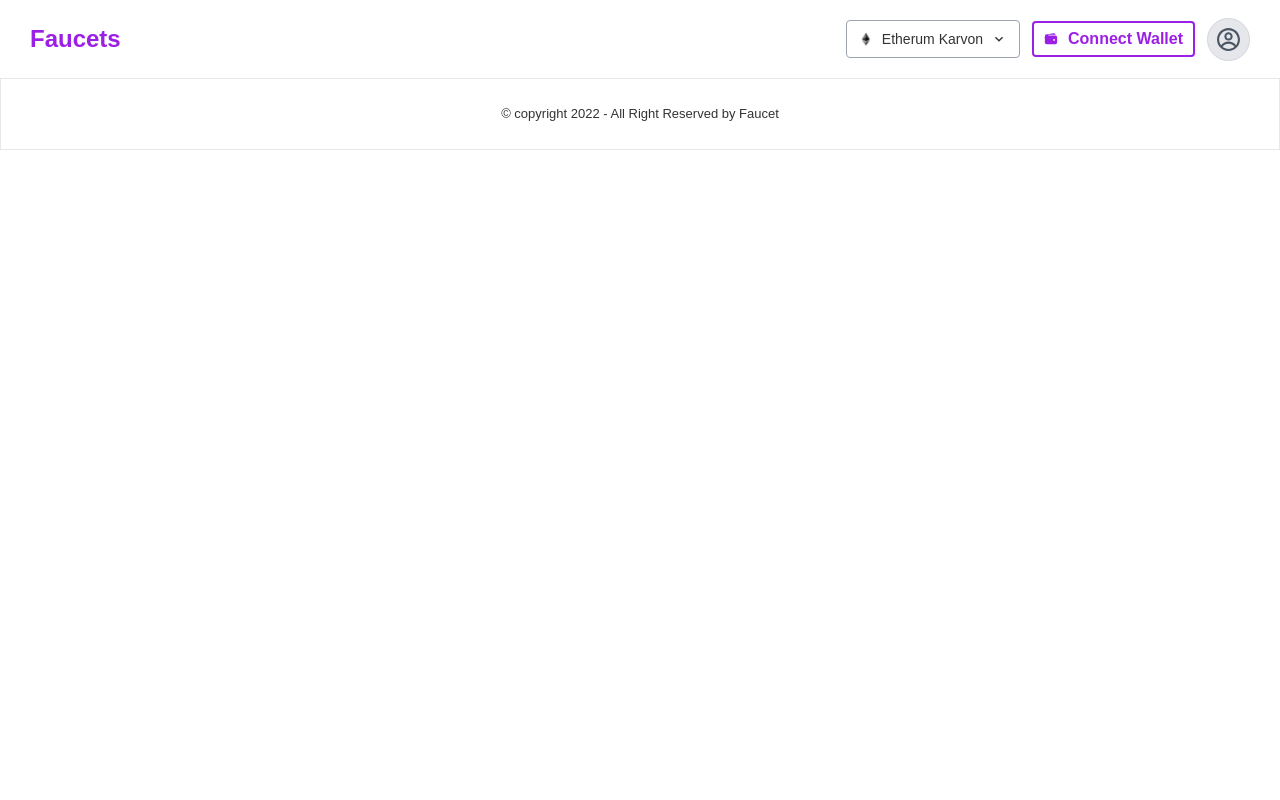
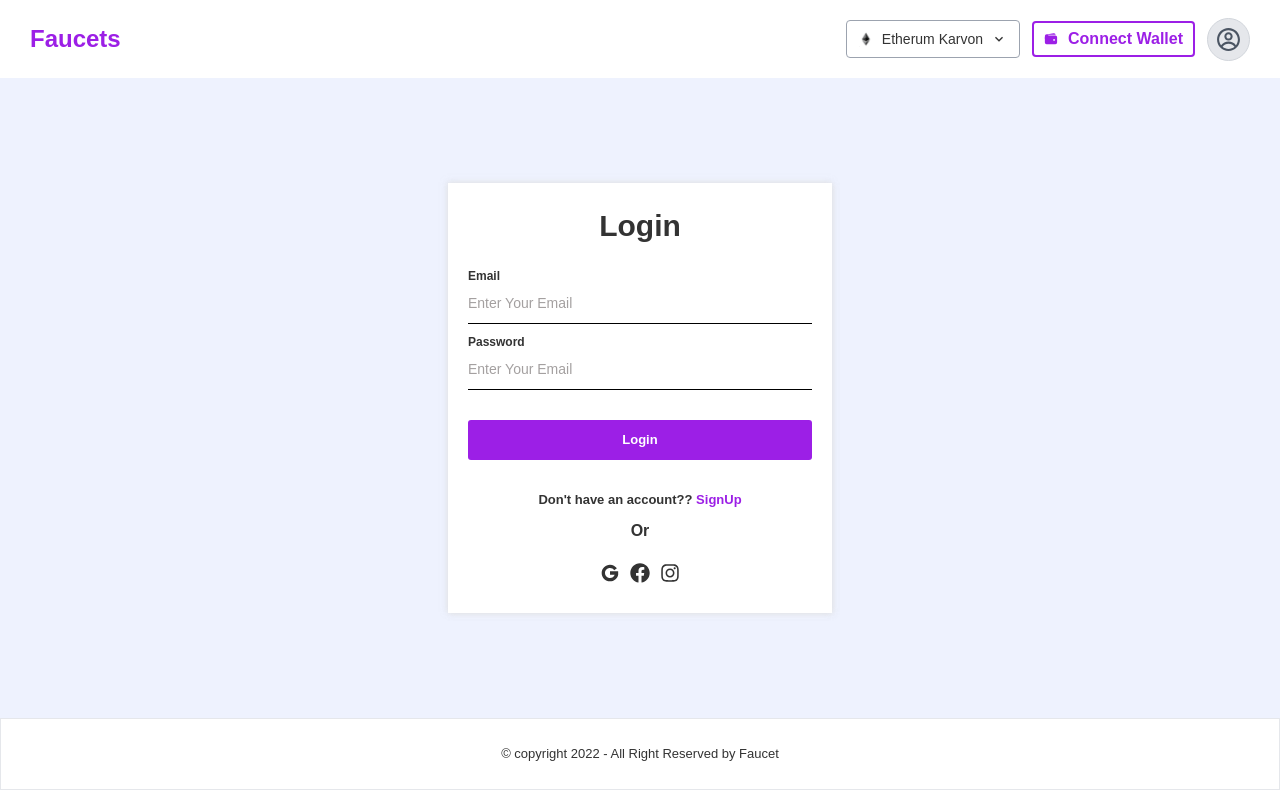
Before and after one commit to mostafizurRahaman/faucets, a React (Create React App) app: page /login in a window 1280 px wide. Built offline with nearby package versions, Linux system fonts and the light colour scheme.

Commit message:
login form is designed

```diff
--- a/src/Pages/Home/Home.js
+++ b/src/Pages/Home/Home.js
@@ -127,8 +127,8 @@ const Home = () => {
                      Request History
                   </h2>
                   <div className="flex items-center justify-start gap-[10px]">
-                     <button className={`cursor-pointer text-[13px] rounded-[3px] py-[10px] px-[15px] bg-waring     capitalize ${showTable && "bg-blue-500 text-secondary "} ` } onClick={()=> setShowTable(true)}>ETH Transaction History</button>
-                     <button className={`cursor-pointer text-[13px] rounded-[3px] py-[10px] px-[15px]     capitalize bg-warning ${showTable || 'bg-blue-500 text-secondary '} ` } onClick={()=> setShowTable(false)}>ETH Transaction History</button>
+                     <button className={`cursor-pointer text-[13px] rounded-[3px] py-[10px] px-[15px] bg-waring     capitalize ${showTable && "bg-blue-600 text-secondary "} ` } onClick={()=> setShowTable(true)}>ETH Transaction History</button>
+                     <button className={`cursor-pointer text-[13px] rounded-[3px] py-[10px] px-[15px]     capitalize bg-warning ${showTable || 'bg-blue-600 text-secondary '} ` } onClick={()=> setShowTable(false)}>TestLink Transaction History</button>
                   </div>
                   <div className="mt-[10px] w-full  ">
                      {
--- a/src/Pages/Login/Login.js
+++ b/src/Pages/Login/Login.js
@@ -1,9 +1,63 @@
-import React from 'react';
+import React from "react";
+import { Link } from "react-router-dom";
+import "./login.css";
+import {FaInstagram, FaFacebook} from 'react-icons/fa';
+import {CgGoogle} from 'react-icons/cg';
 
 const Login = () => {
    return (
-      <div>
+      <div className="min-h-[80vh] flex items-center justify-center  bg-warning">
+         <div className="sm:w-4/5 lg:w-[30%] w-full shadow-lg p-[20px] faucets_form bg-white ">
+             <h2 className="text-[30px] mb-5 text-center  font-semibold  capitalize">Login</h2>
+            <form className="flex flex-col gap-[10px]   ">
+               <div className="flex flex-col ">
+                  <label
+                     htmlFor=""
+                     className="text-xs font-semibold capitalize  mb-0"
+                  >
+                     Email
+                  </label>
+                  <input
+                     className="focus:border-primary"
+                     type="email"
+                     placeholder="enter your email"
+                  />
+               </div>
+               <div className="flex flex-col ">
+                  <label
+                     htmlFor=""
+                     className="text-xs font-semibold capitalize  mb-0"
+                  >
+                     Password
+                  </label>
+                  <input
+                     className="focus:border-primary"
+                     type="email"
+                     placeholder="enter your email"
+                  />
+               </div>
 
+               <button className="cursor-pointer text-[13px] rounded-[3px] py-[10px] my-5 px-[15px] bg-primary text-secondary font-semibold  capitalize ">
+                  Login
+               </button>
+               <div>
+                  <p className="text-[13px] font-semibold text-center ">
+                     Don't have an account??{" "}
+                     <Link className="text-primary ">SignUp</Link>
+                  </p>
+               </div>
+               <div>
+                  <h4 className="text-base capitalize font-semibold  text-center ">
+                     or
+                  </h4>
+               </div>
+               <div className="text-[20px] flex items-center justify-center gap-[10px] my-[10px]">
+                  <CgGoogle></CgGoogle>
+                  <FaFacebook></FaFacebook>
+                  <FaInstagram></FaInstagram>
+               </div>
+            </form>
+         </div>
       </div>
    );
 };
--- /dev/null
+++ b/src/Pages/Login/login.css
@@ -0,0 +1,20 @@
+.faucets_form input{
+   border: none;
+   border-bottom: 1px solid #000;
+   padding: 9px 0px;
+   font-size: 14px;
+   outline: none;
+
+}
+
+.faucets_form{
+   box-shadow: 1px 1px 6px rgba(221, 221, 221, 0.68) , -1px -1px 6px rgba(221, 221, 221, 0.516);
+   margin: 0 auto;
+   margin: 10px 0px;
+}
+
+.faucets_form input::placeholder{
+   text-transform: capitalize;
+   font-size: 14px;
+   color: rgb(164, 160, 160);
+}
```
